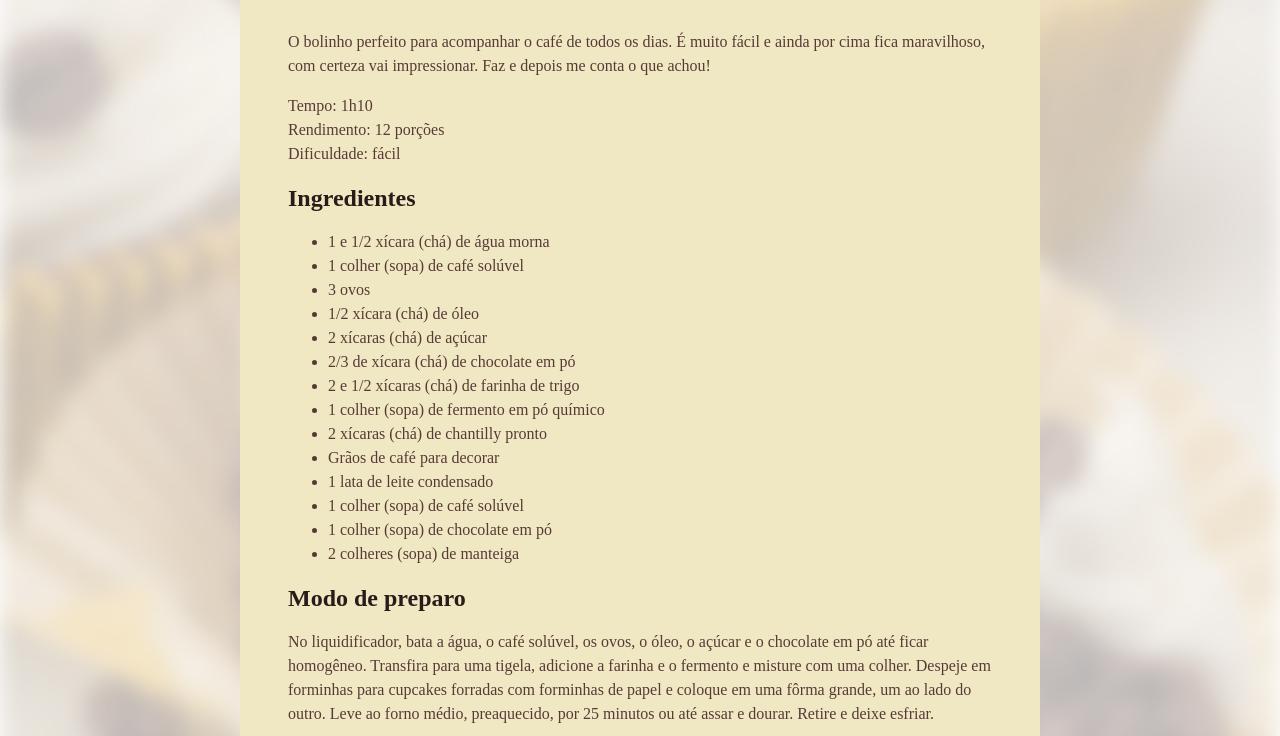
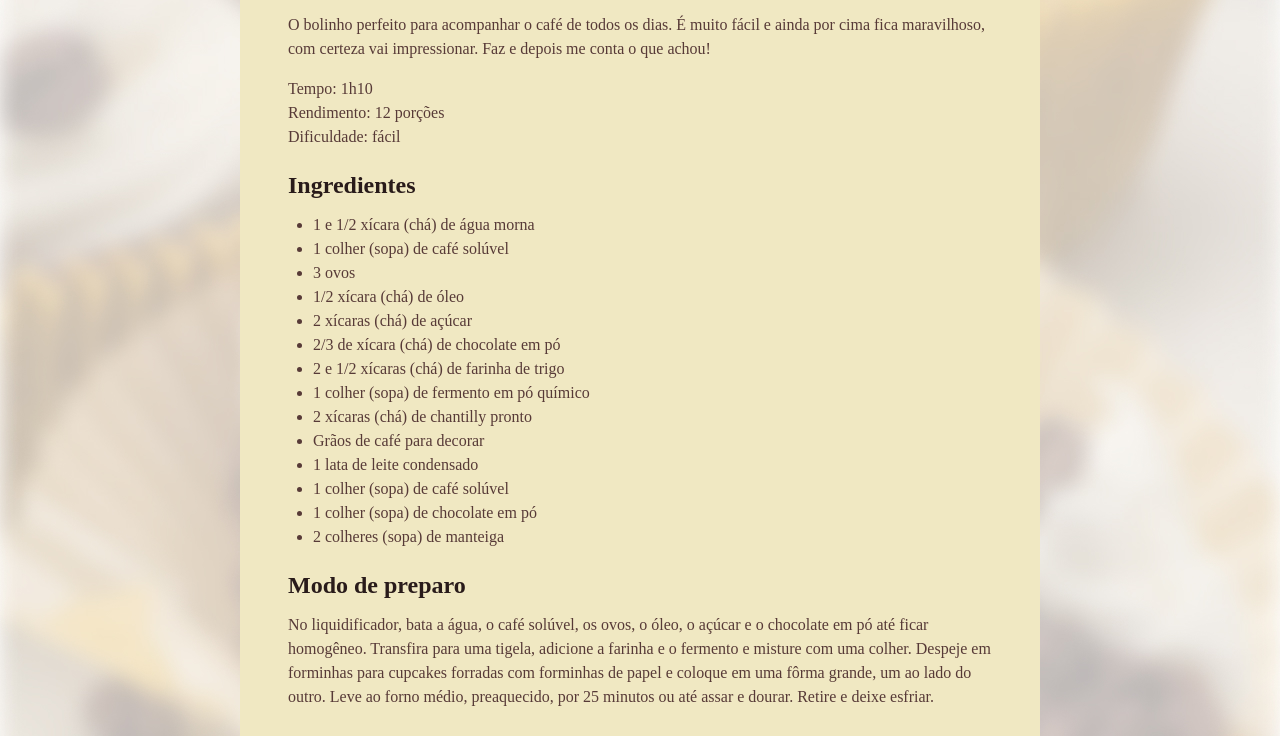
Before and after one commit to ThiagoSCarv/projeto-receita, a plain HTML site: page index.html in a window 1280 px wide. Shown: the part 552-1288 px from the top of the page. Drawn offline with Linux system fonts and the light colour scheme; a web font is replaced by a local one.

Commit message:
ajustando espaços

```diff
--- a/style.css
+++ b/style.css
@@ -24,15 +24,30 @@ main{
     color: #573A37;
 }
 
+#about p + p {
+    margin-top: 12px;
+}
+
+section + section{
+    margin-top: 24px;
+}
+
 h1{
     font-size: 40px;
     line-height: 140%;
     color: #291B1A;
+    margin-bottom: 4px;
 }
+
 
 h2{
     font-size: 24px;
-    color: #291B1A
+    color: #291B1A;
+    margin-bottom: 4px;
+}
+
+ul {
+    padding-left: 25px;
 }
 
 img {
```
